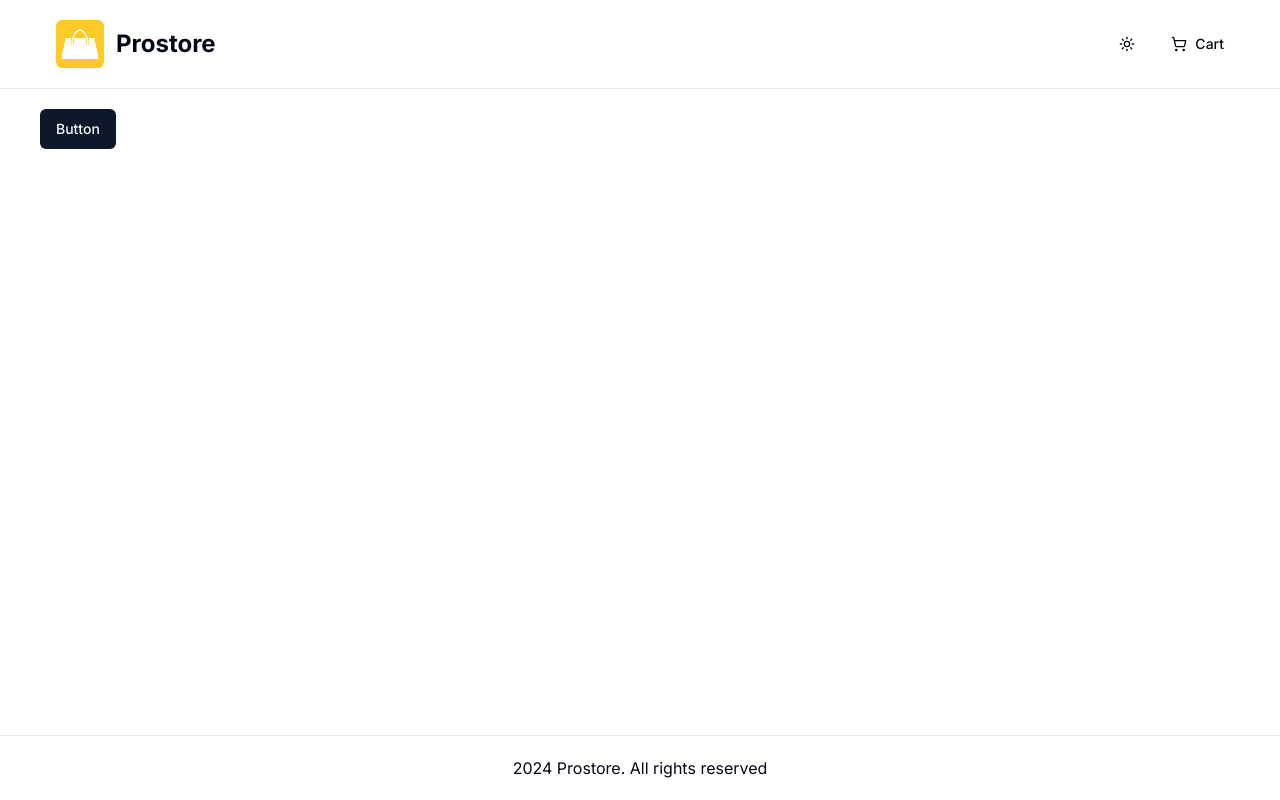
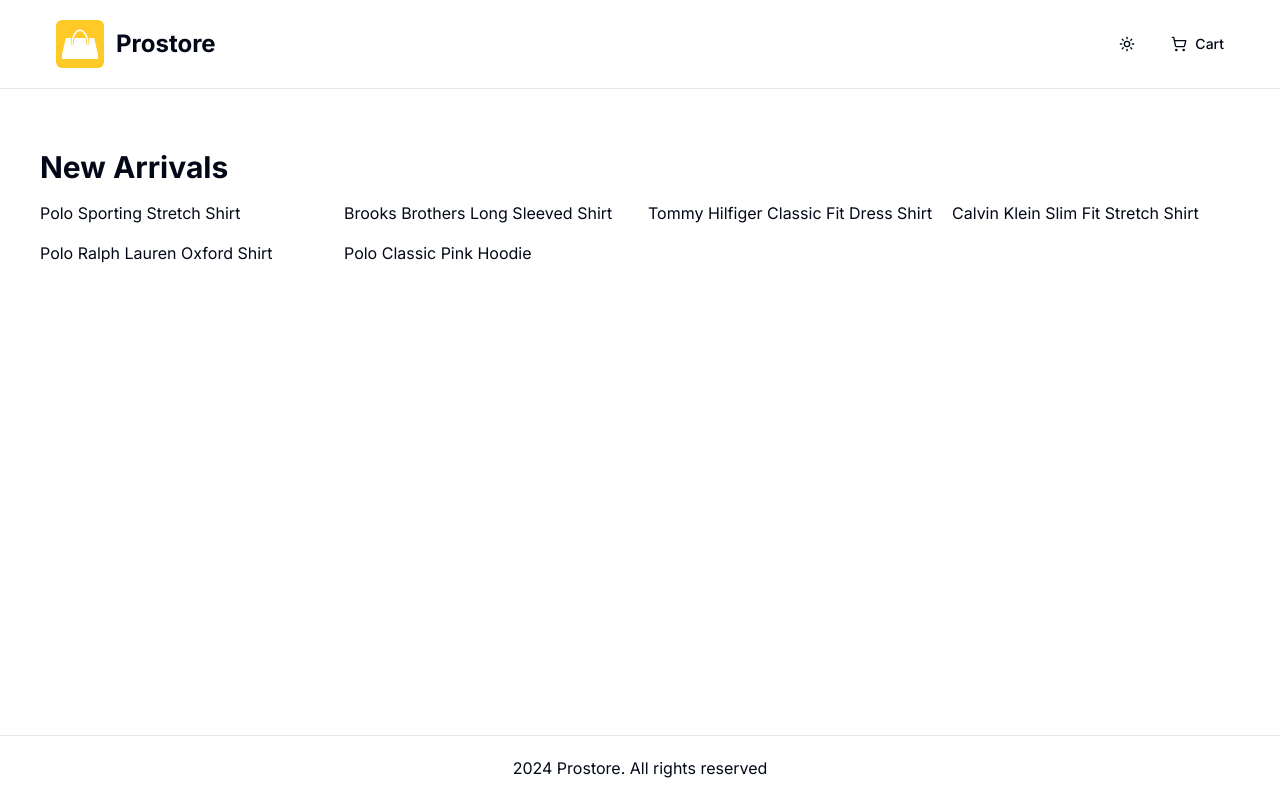
Before and after one commit to mariolazzari/next-ecom-bt, a Next.js app: page / in a window 1280 px wide. Built offline with nearby package versions, Linux system fonts and the light colour scheme; no server answers.

Commit message:
Done lesson 15

```diff
--- a/app/(root)/page.tsx
+++ b/app/(root)/page.tsx
@@ -1,7 +1,12 @@
-import { Button } from "@/components/ui/button";
+import sampleData from "@/db/sample-data";
+import ProductList from "@/components/shared/product/product-list";
 
 function HomePage() {
-  return <Button>Button</Button>;
+  return (
+    <>
+      <ProductList title="New Arrivals" data={sampleData.products} />
+    </>
+  );
 }
 
 export default HomePage;
--- /dev/null
+++ b/components/shared/product/product-list.tsx
@@ -0,0 +1,30 @@
+function ProductList({
+  data,
+  title = "",
+  limit,
+}: {
+  data: any;
+  title?: string;
+  limit?: number;
+}) {
+  const limited = limit ? data.slice(0, limit) : data;
+
+  return (
+    <div className="my-10">
+      <h2 className="h2-bold mb-4">{title}</h2>
+      {limited.length > 0 ? (
+        <div className="grid grid-cols-1 sm:grid-cols-2 md:grid-cols-3 lg:grid-cols-4 gap-4">
+          {limited.map((prod: any) => (
+            <div key={prod.slug}>{prod.name}</div>
+          ))}
+        </div>
+      ) : (
+        <div>
+          <p>No product found</p>
+        </div>
+      )}
+    </div>
+  );
+}
+
+export default ProductList;
--- /dev/null
+++ b/db/sample-data.ts
@@ -0,0 +1,108 @@
+const sampleData = {
+  products: [
+    {
+      name: "Polo Sporting Stretch Shirt",
+      slug: "polo-sporting-stretch-shirt",
+      category: "Men's Dress Shirts",
+      description: "Classic Polo style with modern comfort",
+      images: [
+        "/images/sample-products/p1-1.jpg",
+        "/images/sample-products/p1-2.jpg",
+      ],
+      price: 59.99,
+      brand: "Polo",
+      rating: 4.5,
+      numReviews: 10,
+      stock: 5,
+      isFeatured: true,
+      banner: "banner-1.jpg",
+    },
+    {
+      name: "Brooks Brothers Long Sleeved Shirt",
+      slug: "brooks-brothers-long-sleeved-shirt",
+      category: "Men's Dress Shirts",
+      description: "Timeless style and premium comfort",
+      images: [
+        "/images/sample-products/p2-1.jpg",
+        "/images/sample-products/p2-2.jpg",
+      ],
+      price: 85.9,
+      brand: "Brooks Brothers",
+      rating: 4.2,
+      numReviews: 8,
+      stock: 10,
+      isFeatured: true,
+      banner: "banner-2.jpg",
+    },
+    {
+      name: "Tommy Hilfiger Classic Fit Dress Shirt",
+      slug: "tommy-hilfiger-classic-fit-dress-shirt",
+      category: "Men's Dress Shirts",
+      description: "A perfect blend of sophistication and comfort",
+      images: [
+        "/images/sample-products/p3-1.jpg",
+        "/images/sample-products/p3-2.jpg",
+      ],
+      price: 99.95,
+      brand: "Tommy Hilfiger",
+      rating: 4.9,
+      numReviews: 3,
+      stock: 0,
+      isFeatured: false,
+      banner: null,
+    },
+    {
+      name: "Calvin Klein Slim Fit Stretch Shirt",
+      slug: "calvin-klein-slim-fit-stretch-shirt",
+      category: "Men's Dress Shirts",
+      description: "Streamlined design with flexible stretch fabric",
+      images: [
+        "/images/sample-products/p4-1.jpg",
+        "/images/sample-products/p4-2.jpg",
+      ],
+      price: 39.95,
+      brand: "Calvin Klein",
+      rating: 3.6,
+      numReviews: 5,
+      stock: 10,
+      isFeatured: false,
+      banner: null,
+    },
+    {
+      name: "Polo Ralph Lauren Oxford Shirt",
+      slug: "polo-ralph-lauren-oxford-shirt",
+      category: "Men's Dress Shirts",
+      description: "Iconic Polo design with refined oxford fabric",
+      images: [
+        "/images/sample-products/p5-1.jpg",
+        "/images/sample-products/p5-2.jpg",
+      ],
+      price: 79.99,
+      brand: "Polo",
+      rating: 4.7,
+      numReviews: 18,
+      stock: 6,
+      isFeatured: false,
+      banner: null,
+    },
+    {
+      name: "Polo Classic Pink Hoodie",
+      slug: "polo-classic-pink-hoodie",
+      category: "Men's Sweatshirts",
+      description: "Soft, stylish, and perfect for laid-back days",
+      images: [
+        "/images/sample-products/p6-1.jpg",
+        "/images/sample-products/p6-2.jpg",
+      ],
+      price: 99.99,
+      brand: "Polo",
+      rating: 4.6,
+      numReviews: 12,
+      stock: 8,
+      isFeatured: true,
+      banner: null,
+    },
+  ],
+};
+
+export default sampleData;
```
